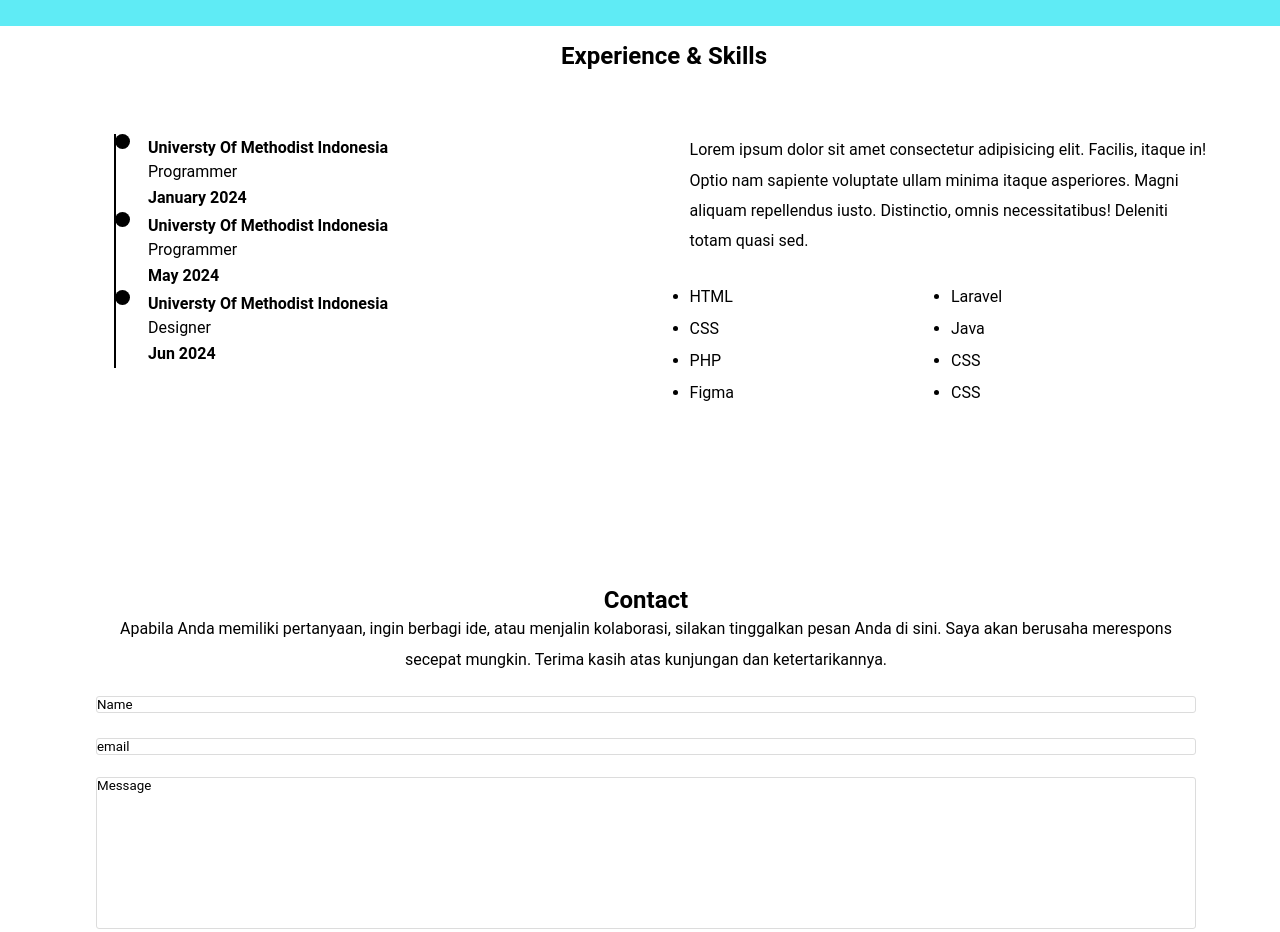
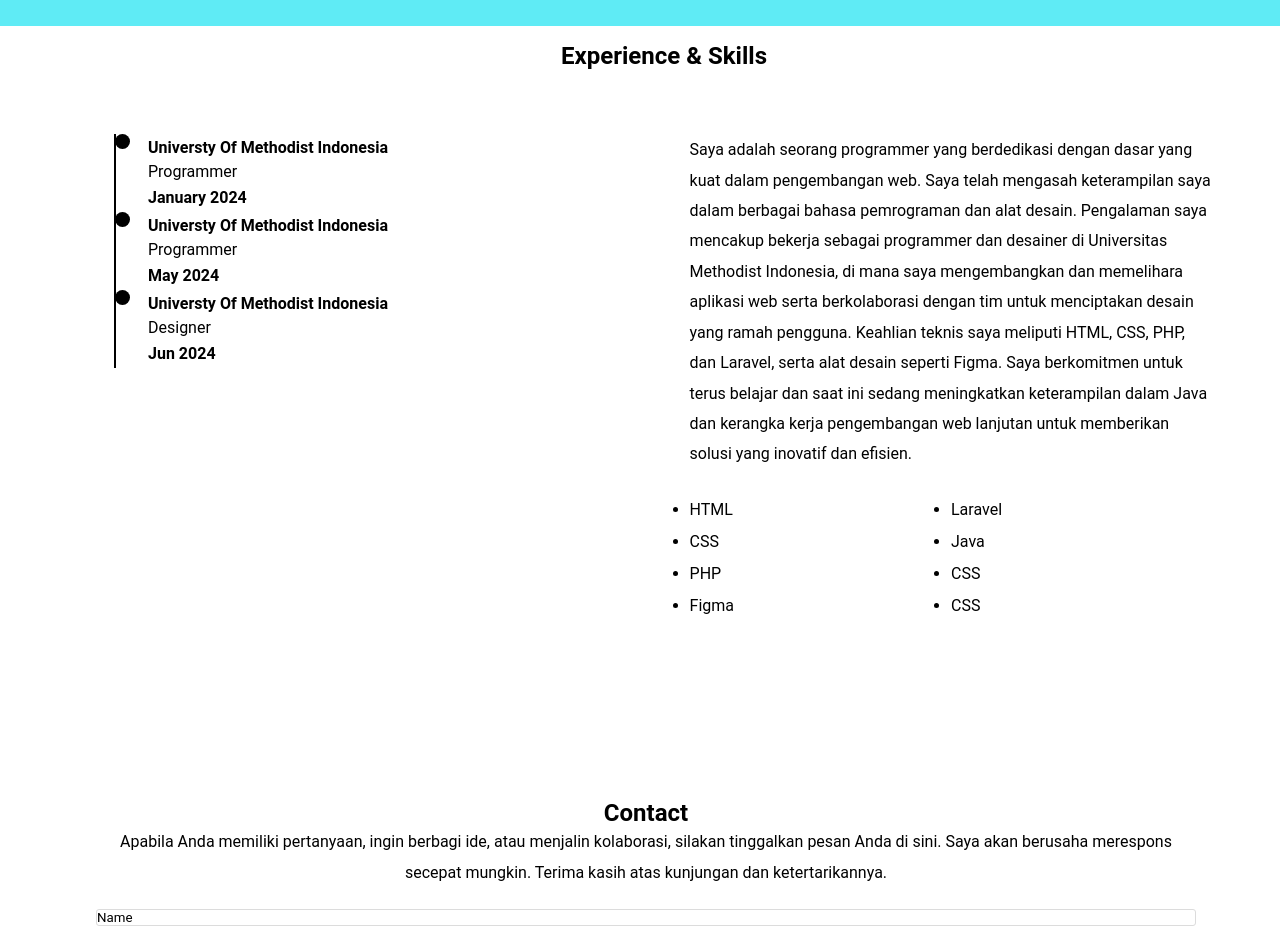
Before and after one commit to idanainggolan/web-portofolio, a plain HTML site: page index.html in a window 1280 px wide. Shown: the part 1580-2512 px from the top of the page. Drawn offline with Linux system fonts and the light colour scheme.

Commit message:
Update index.html

```diff
--- a/index.html
+++ b/index.html
@@ -139,7 +139,7 @@
     </div>
 
     <div class="skills-right">
-        <p>Lorem ipsum dolor sit amet consectetur adipisicing elit. Facilis, itaque in! Optio nam sapiente voluptate ullam minima itaque asperiores. Magni aliquam repellendus iusto. Distinctio, omnis necessitatibus! Deleniti totam quasi sed.</p>
+        <p>Saya adalah seorang programmer yang berdedikasi dengan dasar yang kuat dalam pengembangan web. Saya telah mengasah keterampilan saya dalam berbagai bahasa pemrograman dan alat desain. Pengalaman saya mencakup bekerja sebagai programmer dan desainer di Universitas Methodist Indonesia, di mana saya mengembangkan dan memelihara aplikasi web serta berkolaborasi dengan tim untuk menciptakan desain yang ramah pengguna. Keahlian teknis saya meliputi HTML, CSS, PHP, dan Laravel, serta alat desain seperti Figma. Saya berkomitmen untuk terus belajar dan saat ini sedang meningkatkan keterampilan dalam Java dan kerangka kerja pengembangan web lanjutan untuk memberikan solusi yang inovatif dan efisien.</p>
         <div class="skills-list">
             <ul>
                 <li>HTML</li>
```
